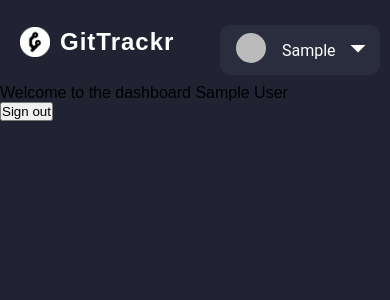
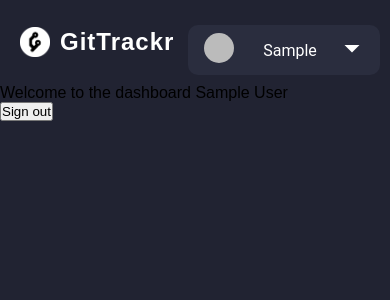
Before and after one commit to sahsisunny/gittrackr, a Next.js app: page /dashboard in a window 390 px wide. Shown: the top 300 px of the page. Built offline with nearby package versions, Linux system fonts and the light colour scheme; no server answers; sample sign-in values are in the browser's storage; a web font is replaced by a local one.

Commit message:
fix style

```diff
--- a/src/styles/globals.css
+++ b/src/styles/globals.css
@@ -221,16 +221,22 @@ a {
 
   .profile {
     margin-top: 1rem;
+    width: 12rem;
   }
 
   .dropdown {
     width: 90vw;
+    top: 6+rem
   }
 
   .dropdown-item-btn {
     width: 100%;
     text-align: center;
     margin-top: 1rem;
+  }
+
+  .dropdown-item {
+    text-align: center;
   }
 }
 
```
